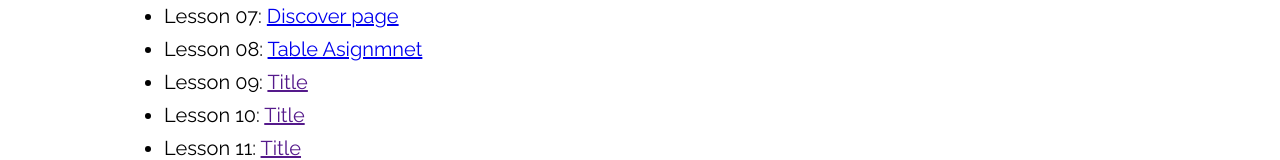
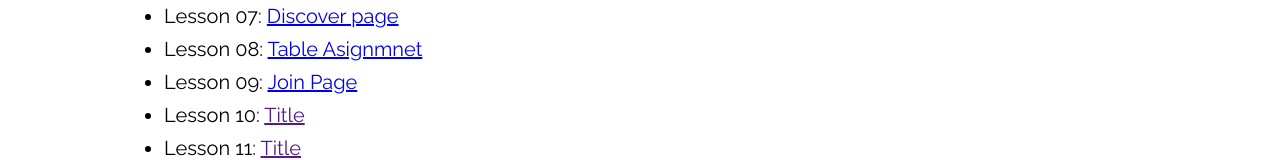
Before and after one commit to JoshuaHerring/wdd230, a plain HTML site: page index.html in a window 1280 px wide. Shown: the part 554-714 px from the top of the page. Drawn offline with Linux system fonts and the light colour scheme; a web font is replaced by a local one.

Commit message:
added link to the home protal to join

```diff
--- a/index.html
+++ b/index.html
@@ -30,7 +30,7 @@
             <li class="narrow">Lesson 06: <a href="./lazy_load/lazy_load.html">Lazy load</a></li>
             <li class="narrow">Lesson 07: <a href="./chamber/discover.html">Discover page</a></li>
             <li class="narrow">Lesson 08: <a href="./lesson8/tablebuild.html">Table Asignmnet</a></li>
-            <li class="narrow">Lesson 09: <a href="">Title</a></li>
+            <li class="narrow">Lesson 09: <a href="./chamber/join.html">Join Page</a></li>
             <li class="narrow">Lesson 10: <a href="">Title</a></li>
             <li class="narrow">Lesson 11: <a href="">Title</a></li>
         </ul>
```
